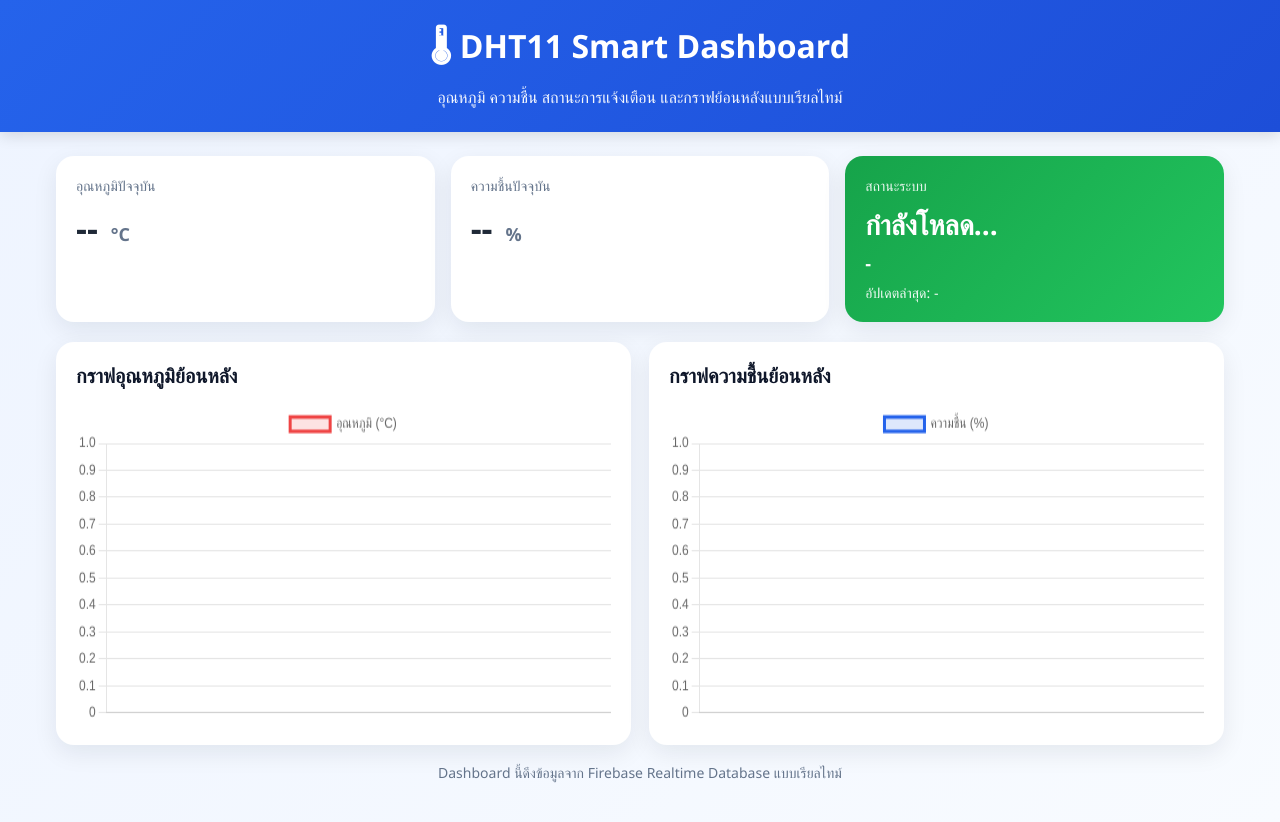
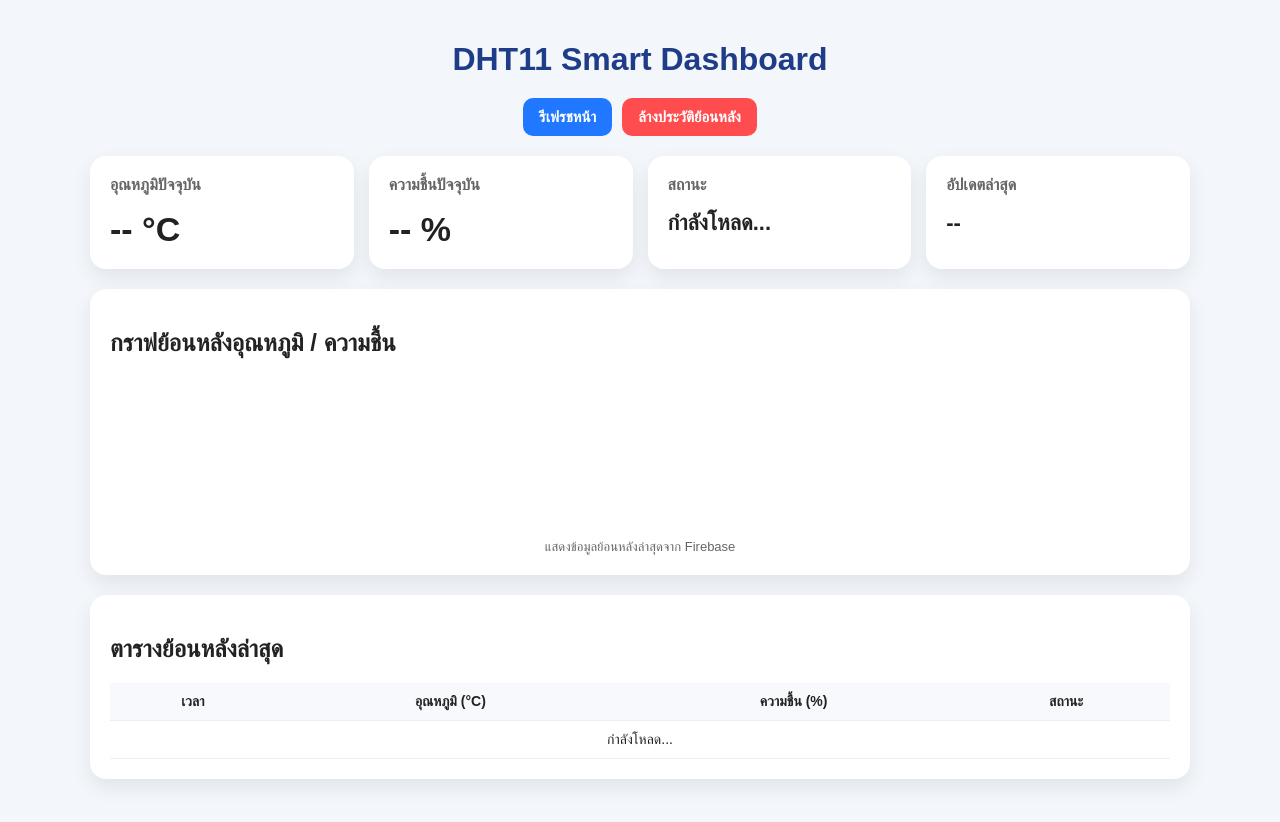
Before and after one commit to preeyapat0655/sensor-dashboard, a plain HTML site: page index.html in a window 1280 px wide. Drawn offline with nearby package versions, Linux system fonts and the light colour scheme; no server answers.

Commit message:
Add files via upload

```diff
--- a/index.html
+++ b/index.html
@@ -2,338 +2,349 @@
 <html lang="th">
 <head>
   <meta charset="UTF-8" />
-  <meta name="viewport" content="width=device-width, initial-scale=1.0" />
+  <meta name="viewport" content="width=device-width, initial-scale=1.0"/>
   <title>DHT11 Smart Dashboard</title>
 
   <script src="https://cdn.jsdelivr.net/npm/chart.js"></script>
 
   <style>
-    * {
-      box-sizing: border-box;
-      font-family: "Segoe UI", Tahoma, sans-serif;
+    body {
+      margin: 0;
+      font-family: Arial, sans-serif;
+      background: #f3f6fb;
+      color: #222;
+    }
+    .container {
+      max-width: 1100px;
+      margin: auto;
+      padding: 20px;
+    }
+    h1 {
+      text-align: center;
+      margin-bottom: 20px;
+      color: #1f3c88;
+    }
+    .top-actions {
+      display: flex;
+      gap: 10px;
+      justify-content: center;
+      flex-wrap: wrap;
+      margin-bottom: 20px;
+    }
+    button {
+      border: none;
+      border-radius: 10px;
+      padding: 10px 16px;
+      font-size: 15px;
+      cursor: pointer;
+      font-weight: bold;
+    }
+    .btn-refresh {
+      background: #1f78ff;
+      color: white;
+    }
+    .btn-clear {
+      background: #ff4d4f;
+      color: white;
     }
 
-    body {
-      margin: 0;
-      background: linear-gradient(135deg, #eef4ff, #f8fbff);
-      color: #1f2937;
+    .cards {
+      display: grid;
+      grid-template-columns: repeat(auto-fit, minmax(220px, 1fr));
+      gap: 15px;
+      margin-bottom: 20px;
+    }
+    .card {
+      background: white;
+      border-radius: 16px;
+      padding: 20px;
+      box-shadow: 0 8px 20px rgba(0,0,0,0.08);
+    }
+    .card h3 {
+      margin-top: 0;
+      font-size: 16px;
+      color: #666;
+    }
+    .value {
+      font-size: 34px;
+      font-weight: bold;
+      margin-top: 10px;
+    }
+    .status-normal {
+      color: #1f9d55;
+      font-weight: bold;
+    }
+    .status-alert {
+      color: #d62828;
+      font-weight: bold;
     }
 
-    .header {
-      background: linear-gradient(135deg, #2563eb, #1d4ed8);
-      color: white;
-      padding: 24px;
-      text-align: center;
-      box-shadow: 0 4px 14px rgba(0,0,0,0.12);
-    }
-
-    .header h1 {
-      margin: 0;
-      font-size: 32px;
-    }
-
-    .header p {
-      margin: 8px 0 0;
-      opacity: 0.95;
-    }
-
-    .container {
-      max-width: 1200px;
-      margin: 24px auto;
-      padding: 0 16px 24px;
-    }
-
-    .top-grid {
-      display: grid;
-      grid-template-columns: repeat(auto-fit, minmax(220px, 1fr));
-      gap: 16px;
+    .chart-box, .table-box {
+      background: white;
+      border-radius: 16px;
+      padding: 20px;
+      box-shadow: 0 8px 20px rgba(0,0,0,0.08);
       margin-bottom: 20px;
     }
 
-    .card {
-      background: #fff;
-      border-radius: 18px;
-      padding: 20px;
-      box-shadow: 0 8px 24px rgba(15, 23, 42, 0.08);
-      transition: transform 0.2s ease, box-shadow 0.2s ease;
+    table {
+      width: 100%;
+      border-collapse: collapse;
+      margin-top: 10px;
+      font-size: 14px;
+    }
+    th, td {
+      border-bottom: 1px solid #eee;
+      padding: 10px;
+      text-align: center;
+    }
+    th {
+      background: #f7f9fc;
     }
 
-    .card:hover {
-      transform: translateY(-2px);
-      box-shadow: 0 12px 30px rgba(15, 23, 42, 0.12);
+    .note {
+      text-align: center;
+      color: #666;
+      font-size: 13px;
+      margin-top: 8px;
     }
 
-    .label {
-      font-size: 14px;
-      color: #64748b;
-      margin-bottom: 10px;
-    }
-
-    .value {
-      font-size: 34px;
-      font-weight: 700;
-    }
-
-    .unit {
-      font-size: 18px;
-      color: #64748b;
-      margin-left: 4px;
-    }
-
-    .status-card {
-      color: white;
-      background: linear-gradient(135deg, #16a34a, #22c55e);
-    }
-
-    .status-card.alert {
-      background: linear-gradient(135deg, #dc2626, #ef4444);
-    }
-
-    .status-big {
-      font-size: 28px;
-      font-weight: 700;
-      margin-bottom: 8px;
-    }
-
-    .message {
-      font-size: 18px;
-      font-weight: 600;
-    }
-
-    .updated {
-      margin-top: 8px;
-      font-size: 14px;
-      opacity: 0.95;
-    }
-
-    .chart-grid {
-      display: grid;
-      grid-template-columns: 1fr 1fr;
-      gap: 18px;
-      margin-top: 18px;
-    }
-
-    .chart-card {
-      background: #fff;
-      border-radius: 18px;
-      padding: 20px;
-      box-shadow: 0 8px 24px rgba(15, 23, 42, 0.08);
-    }
-
-    .chart-title {
-      font-size: 20px;
-      font-weight: 700;
+    .alert-banner {
+      display: none;
+      background: #ffe5e5;
+      border: 1px solid #ffb3b3;
+      color: #b00020;
+      padding: 14px;
+      border-radius: 12px;
       margin-bottom: 16px;
-      color: #0f172a;
-    }
-
-    canvas {
-      width: 100% !important;
-      height: 320px !important;
-    }
-
-    @media (max-width: 900px) {
-      .chart-grid {
-        grid-template-columns: 1fr;
-      }
-    }
-
-    .footer-note {
+      font-weight: bold;
       text-align: center;
-      color: #64748b;
-      font-size: 14px;
-      margin-top: 18px;
     }
   </style>
 </head>
 <body>
-  <div class="header">
-    <h1>🌡 DHT11 Smart Dashboard</h1>
-    <p>อุณหภูมิ ความชื้น สถานะการแจ้งเตือน และกราฟย้อนหลังแบบเรียลไทม์</p>
-  </div>
+  <div class="container">
+    <h1>DHT11 Smart Dashboard</h1>
 
-  <div class="container">
-    <div class="top-grid">
+    <div class="top-actions">
+      <button class="btn-refresh" onclick="location.reload()">รีเฟรชหน้า</button>
+      <button class="btn-clear" onclick="clearHistory()">ล้างประวัติย้อนหลัง</button>
+    </div>
+
+    <div id="alertBanner" class="alert-banner">⚠️ อุณหภูมิสูง กรุณาเปิดแอร์สำรอง</div>
+
+    <div class="cards">
       <div class="card">
-        <div class="label">อุณหภูมิปัจจุบัน</div>
-        <div class="value" id="tempValue">-- <span class="unit">°C</span></div>
+        <h3>อุณหภูมิปัจจุบัน</h3>
+        <div class="value" id="temp">-- °C</div>
       </div>
 
       <div class="card">
-        <div class="label">ความชื้นปัจจุบัน</div>
-        <div class="value" id="humValue">-- <span class="unit">%</span></div>
+        <h3>ความชื้นปัจจุบัน</h3>
+        <div class="value" id="hum">-- %</div>
       </div>
 
-      <div class="card status-card" id="statusCard">
-        <div class="label" style="color: rgba(255,255,255,0.9);">สถานะระบบ</div>
-        <div class="status-big" id="statusText">กำลังโหลด...</div>
-        <div class="message" id="messageText">-</div>
-        <div class="updated" id="updatedText">อัปเดตล่าสุด: -</div>
+      <div class="card">
+        <h3>สถานะ</h3>
+        <div class="value" id="statusText" style="font-size:22px;">กำลังโหลด...</div>
+      </div>
+
+      <div class="card">
+        <h3>อัปเดตล่าสุด</h3>
+        <div class="value" id="updated" style="font-size:22px;">--</div>
       </div>
     </div>
 
-    <div class="chart-grid">
-      <div class="chart-card">
-        <div class="chart-title">กราฟอุณหภูมิย้อนหลัง</div>
-        <canvas id="tempChart"></canvas>
-      </div>
-
-      <div class="chart-card">
-        <div class="chart-title">กราฟความชื้นย้อนหลัง</div>
-        <canvas id="humChart"></canvas>
-      </div>
+    <div class="chart-box">
+      <h2>กราฟย้อนหลังอุณหภูมิ / ความชื้น</h2>
+      <canvas id="sensorChart"></canvas>
+      <div class="note">แสดงข้อมูลย้อนหลังล่าสุดจาก Firebase</div>
     </div>
 
-    <div class="footer-note">
-      Dashboard นี้ดึงข้อมูลจาก Firebase Realtime Database แบบเรียลไทม์
+    <div class="table-box">
+      <h2>ตารางย้อนหลังล่าสุด</h2>
+      <table>
+        <thead>
+          <tr>
+            <th>เวลา</th>
+            <th>อุณหภูมิ (°C)</th>
+            <th>ความชื้น (%)</th>
+            <th>สถานะ</th>
+          </tr>
+        </thead>
+        <tbody id="historyTable">
+          <tr><td colspan="4">กำลังโหลด...</td></tr>
+        </tbody>
+      </table>
     </div>
   </div>
 
   <script type="module">
     import { initializeApp } from "https://www.gstatic.com/firebasejs/10.12.2/firebase-app.js";
-    import { getDatabase, ref, onValue } from "https://www.gstatic.com/firebasejs/10.12.2/firebase-database.js";
+    import {
+      getDatabase,
+      ref,
+      onValue,
+      get,
+      remove
+    } from "https://www.gstatic.com/firebasejs/10.12.2/firebase-database.js";
 
-    // ==========================
-    // Firebase Config
-    // ==========================
+    // =========================
+    // แก้ค่า config ให้เป็นของโปรเจกต์เธอ
+    // =========================
     const firebaseConfig = {
-      apiKey: "AIzaSyDhC4l21ocHOOxDMOnS8xaiia_z5Uf3JDA",
-      authDomain: "dht11-dashboard-e92d3.firebaseapp.com",
-      databaseURL: "https://dht11-dashboard-e92d3-default-rtdb.firebaseio.com",
-      projectId: "dht11-dashboard-e92d3",
-      storageBucket: "dht11-dashboard-e92d3.firebasestorage.app"
+      apiKey: "YOUR_API_KEY",
+      authDomain: "YOUR_PROJECT_ID.firebaseapp.com",
+      databaseURL: "https://YOUR_PROJECT_ID-default-rtdb.firebaseio.com",
+      projectId: "YOUR_PROJECT_ID",
+      storageBucket: "YOUR_PROJECT_ID.firebasestorage.app",
+      messagingSenderId: "YOUR_SENDER_ID",
+      appId: "YOUR_APP_ID"
     };
 
     const app = initializeApp(firebaseConfig);
     const db = getDatabase(app);
 
-    // DOM
-    const tempValue = document.getElementById("tempValue");
-    const humValue = document.getElementById("humValue");
-    const statusText = document.getElementById("statusText");
-    const messageText = document.getElementById("messageText");
-    const updatedText = document.getElementById("updatedText");
-    const statusCard = document.getElementById("statusCard");
+    const sensorRef = ref(db, "sensor");
+    const historyRef = ref(db, "history");
 
-    // Charts
-    const tempChartCtx = document.getElementById("tempChart").getContext("2d");
-    const humChartCtx = document.getElementById("humChart").getContext("2d");
+    const tempEl = document.getElementById("temp");
+    const humEl = document.getElementById("hum");
+    const statusTextEl = document.getElementById("statusText");
+    const updatedEl = document.getElementById("updated");
+    const historyTable = document.getElementById("historyTable");
+    const alertBanner = document.getElementById("alertBanner");
 
-    let tempChart = new Chart(tempChartCtx, {
-      type: "line",
-      data: {
-        labels: [],
-        datasets: [{
-          label: "อุณหภูมิ (°C)",
-          data: [],
-          borderColor: "#ef4444",
-          backgroundColor: "rgba(239,68,68,0.15)",
-          fill: true,
-          tension: 0.3,
-          pointRadius: 3
-        }]
-      },
-      options: {
-        responsive: true,
-        plugins: {
-          legend: { display: true }
-        },
-        scales: {
-          y: { beginAtZero: false }
-        }
+    let chart;
+
+    function formatThaiTime(sec) {
+      if (!sec) return "-";
+      const d = new Date(sec * 1000);
+      return d.toLocaleString("th-TH", {
+        year: "numeric",
+        month: "2-digit",
+        day: "2-digit",
+        hour: "2-digit",
+        minute: "2-digit",
+        second: "2-digit"
+      });
+    }
+
+    // ===== ฟังค่าปัจจุบันแบบ realtime =====
+    onValue(sensorRef, (snapshot) => {
+      const data = snapshot.val();
+      if (!data) return;
+
+      tempEl.innerText = `${data.temperature ?? "--"} °C`;
+      humEl.innerText = `${data.humidity ?? "--"} %`;
+      statusTextEl.innerText = data.message ?? "-";
+      updatedEl.innerText = formatThaiTime(data.updated_at);
+
+      if (data.status === "alert") {
+        statusTextEl.className = "value status-alert";
+        alertBanner.style.display = "block";
+      } else {
+        statusTextEl.className = "value status-normal";
+        alertBanner.style.display = "none";
       }
     });
 
-    let humChart = new Chart(humChartCtx, {
-      type: "line",
-      data: {
-        labels: [],
-        datasets: [{
-          label: "ความชื้น (%)",
-          data: [],
-          borderColor: "#2563eb",
-          backgroundColor: "rgba(37,99,235,0.15)",
-          fill: true,
-          tension: 0.3,
-          pointRadius: 3
-        }]
-      },
-      options: {
-        responsive: true,
-        plugins: {
-          legend: { display: true }
+    // ===== โหลดประวัติย้อนหลัง =====
+    async function loadHistory() {
+      const snapshot = await get(historyRef);
+      const data = snapshot.val();
+
+      if (!data) {
+        historyTable.innerHTML = `<tr><td colspan="4">ยังไม่มีข้อมูลย้อนหลัง</td></tr>`;
+        if (chart) chart.destroy();
+        return;
+      }
+
+      let arr = Object.values(data);
+
+      // เรียงตามเวลาเก่า -> ใหม่
+      arr.sort((a, b) => a.timestamp - b.timestamp);
+
+      // เอาแค่ 20 รายการล่าสุดสำหรับกราฟ/ตาราง
+      const latest = arr.slice(-20);
+
+      // ===== วาดตาราง =====
+      historyTable.innerHTML = "";
+      latest.slice().reverse().forEach(item => {
+        const row = `
+          <tr>
+            <td>${formatThaiTime(item.timestamp)}</td>
+            <td>${item.temperature ?? "-"}</td>
+            <td>${item.humidity ?? "-"}</td>
+            <td>${item.message ?? "-"}</td>
+          </tr>
+        `;
+        historyTable.innerHTML += row;
+      });
+
+      // ===== วาดกราฟ =====
+      const labels = latest.map(item => {
+        const d = new Date(item.timestamp * 1000);
+        return d.toLocaleTimeString("th-TH", {
+          hour: "2-digit",
+          minute: "2-digit",
+          second: "2-digit"
+        });
+      });
+
+      const tempData = latest.map(item => item.temperature);
+      const humData = latest.map(item => item.humidity);
+
+      const ctx = document.getElementById("sensorChart").getContext("2d");
+      if (chart) chart.destroy();
+
+      chart = new Chart(ctx, {
+        type: "line",
+        data: {
+          labels,
+          datasets: [
+            {
+              label: "อุณหภูมิ (°C)",
+              data: tempData,
+              borderWidth: 2,
+              tension: 0.3
+            },
+            {
+              label: "ความชื้น (%)",
+              data: humData,
+              borderWidth: 2,
+              tension: 0.3
+            }
+          ]
         },
-        scales: {
-          y: { beginAtZero: false }
+        options: {
+          responsive: true,
+          maintainAspectRatio: false
         }
-      }
-    });
+      });
 
-    function formatTimeFromSeconds(sec) {
-      if (!sec) return "-";
-      const d = new Date(sec * 1000);
-      return d.toLocaleString("th-TH");
+      document.getElementById("sensorChart").parentElement.style.height = "380px";
     }
 
-    // ==========================
-    // 1) ค่าปัจจุบันจาก /sensor
-    // ==========================
-    const sensorRef = ref(db, "sensor");
-    onValue(sensorRef, (snapshot) => {
-      if (!snapshot.exists()) return;
+    // ===== ปุ่มล้างประวัติ =====
+    window.clearHistory = async function() {
+      const ok = confirm("ต้องการล้างประวัติย้อนหลังทั้งหมดใช่หรือไม่?");
+      if (!ok) return;
 
-      const data = snapshot.val();
+      try {
+        await remove(historyRef);
+        alert("ล้างประวัติย้อนหลังเรียบร้อย");
+        loadHistory();
+      } catch (err) {
+        alert("ล้างข้อมูลไม่สำเร็จ: " + err.message);
+      }
+    }
 
-      tempValue.innerHTML = `${data.temperature ?? "--"} <span class="unit">°C</span>`;
-      humValue.innerHTML = `${data.humidity ?? "--"} <span class="unit">%</span>`;
+    // โหลดครั้งแรก
+    loadHistory();
 
-      statusText.textContent = data.status === "alert" ? "ALERT" : "NORMAL";
-      messageText.textContent = data.message || "-";
-      updatedText.textContent = "อัปเดตล่าสุด: " + formatTimeFromSeconds(data.updated_at);
-
-      if (data.status === "alert") {
-        statusCard.classList.add("alert");
-      } else {
-        statusCard.classList.remove("alert");
-      }
-    });
-
-    // ==========================
-    // 2) ประวัติย้อนหลังจาก /history
-    // ==========================
-    const historyRef = ref(db, "history");
-    onValue(historyRef, (snapshot) => {
-      if (!snapshot.exists()) return;
-
-      const historyData = snapshot.val();
-
-      // แปลง object -> array และเรียงตามเวลา
-      let arr = Object.keys(historyData).map(key => ({
-        timestamp: Number(key),
-        ...historyData[key]
-      }));
-
-      arr.sort((a, b) => a.timestamp - b.timestamp);
-
-      // เอาเฉพาะ 20 จุดล่าสุด
-      arr = arr.slice(-20);
-
-      const labels = arr.map(item => {
-        const d = new Date(item.timestamp * 1000);
-        return d.toLocaleTimeString("th-TH");
-      });
-
-      const tempData = arr.map(item => item.temperature);
-      const humData = arr.map(item => item.humidity);
-
-      tempChart.data.labels = labels;
-      tempChart.data.datasets[0].data = tempData;
-      tempChart.update();
-
-      humChart.data.labels = labels;
-      humChart.data.datasets[0].data = humData;
-      humChart.update();
-    });
+    // รีโหลดประวัติทุก 5 วินาที เผื่อมีข้อมูลใหม่เพิ่มเข้ามา
+    setInterval(loadHistory, 5000);
   </script>
 </body>
 </html>
```
